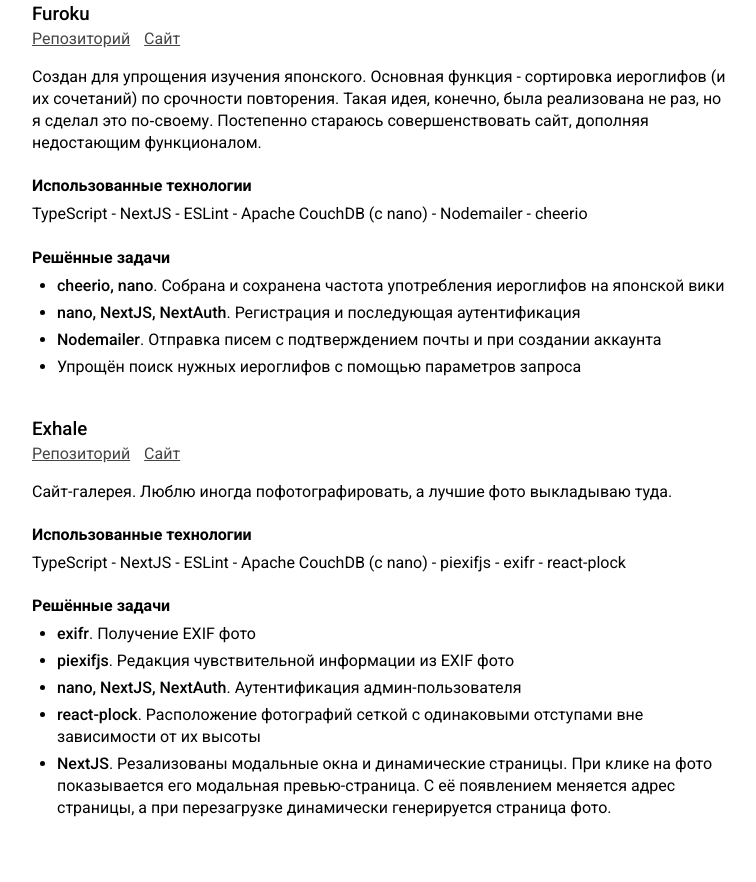
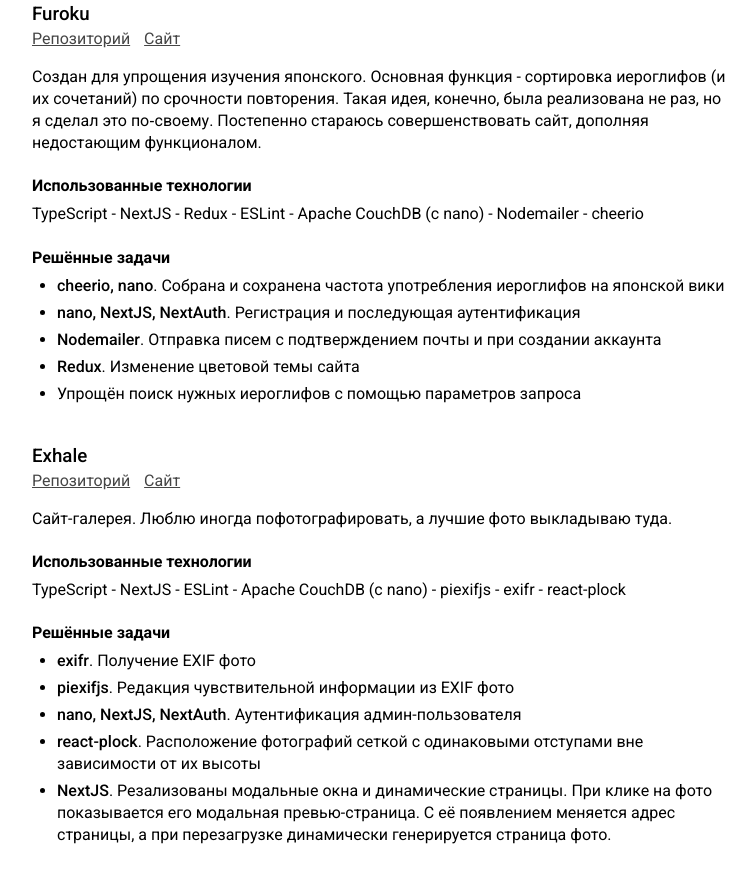
Before and after one commit to 18degrees/18degrees.github.io, a website: page ru.html in a window 1280 px wide. Shown: the part 1570-2452 px from the top of the page, without its empty margins (258-1014 px from the left). Before the commit the page ends 2429 px from the top, so only its background shows below. Drawn offline with Linux system fonts and the light colour scheme.

Commit message:
add redux section to furoku

```diff
--- a/ru.html
+++ b/ru.html
@@ -91,12 +91,13 @@
                         Постепенно стараюсь совершенствовать сайт, дополняя недостающим функционалом.
                     </p>
                     <h4>Использованные технологии</h4>
-                    <p>TypeScript - NextJS - ESLint - Apache CouchDB (с nano) - Nodemailer - cheerio</p>
+                    <p>TypeScript - NextJS - Redux - ESLint - Apache CouchDB (с nano) - Nodemailer - cheerio</p>
                     <h4>Решённые задачи</h4>
                     <ul>
                         <li><b>cheerio, nano</b>. Собрана и сохранена частота употребления иероглифов на японской вики</li>
                         <li><b>nano, NextJS, NextAuth</b>. Регистрация и последующая аутентификация</li>
                         <li><b>Nodemailer</b>. Отправка писем с подтверждением почты и при создании аккаунта</li>
+                        <li><b>Redux</b>. Изменение цветовой темы сайта</li>
                         <li>Упрощён поиск нужных иероглифов с помощью параметров запроса</li>
                     </ul>
                 </section>
```
Also changed, not shown: index.html (+2 -1 lines).
